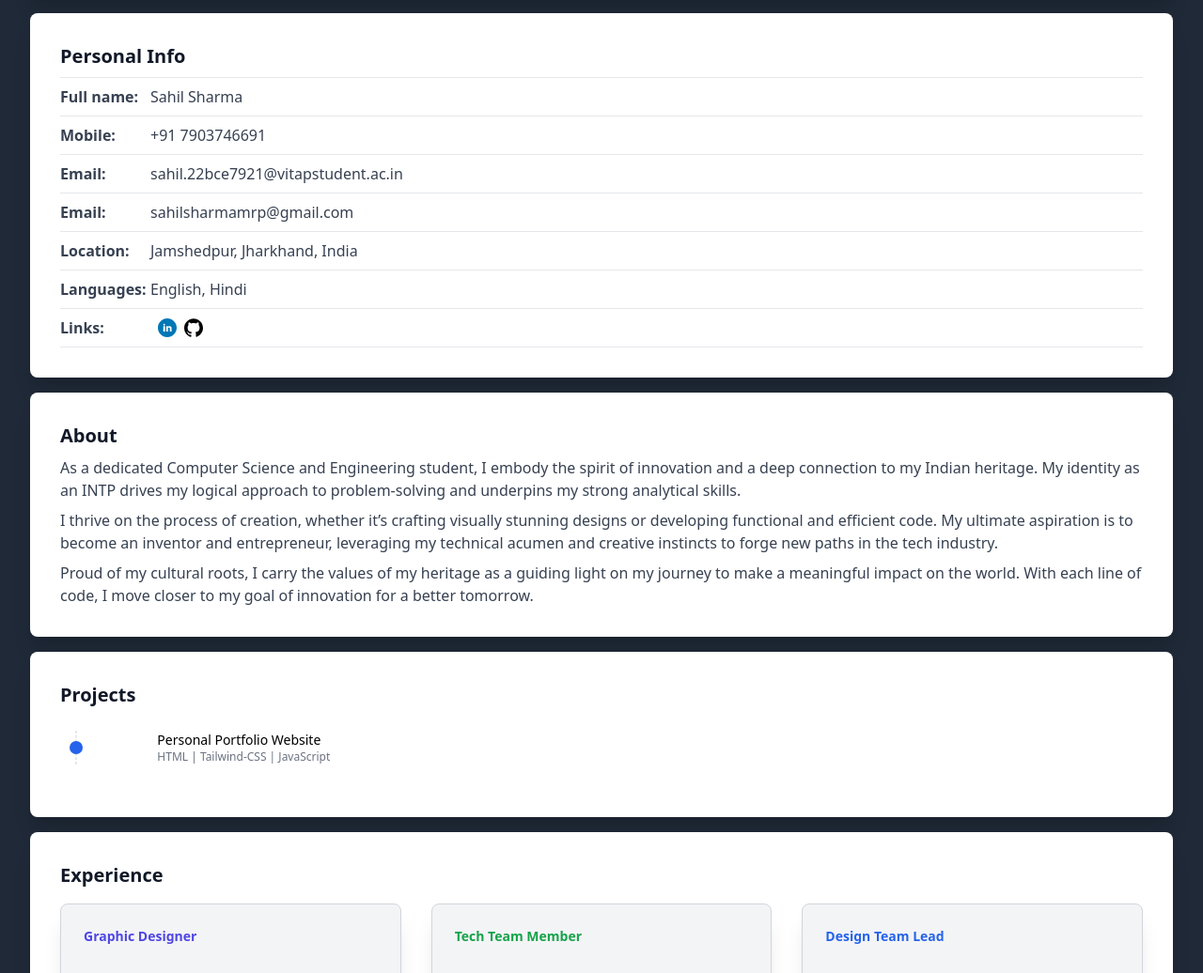
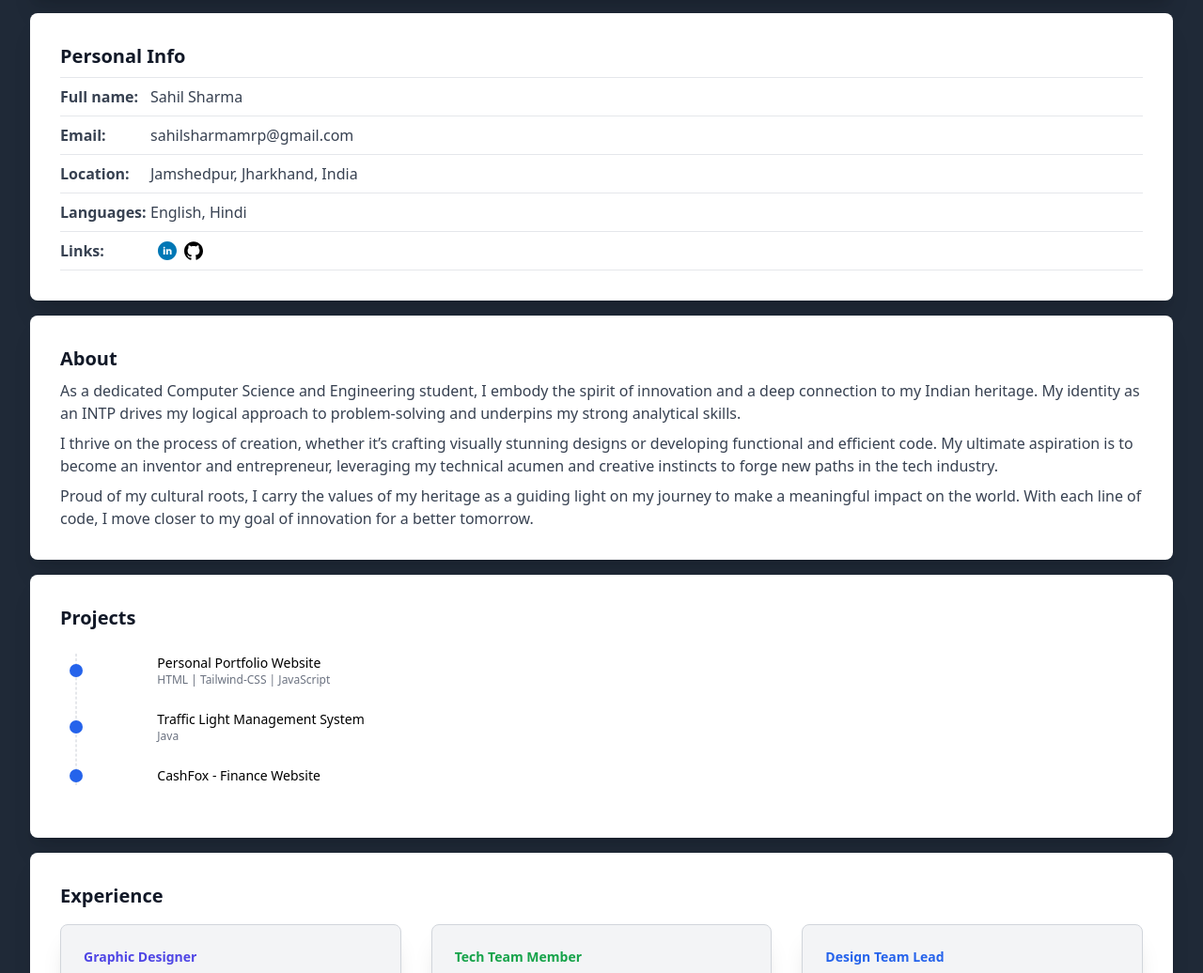
Before and after one commit to Developer-Sahil/About-Me, a plain HTML site: page index.html in a window 1280 px wide. Shown: the part 480-1516 px from the top of the page at 94% size. Drawn offline with nearby package versions, Linux system fonts and the light colour scheme.

Commit message:
Removed contact

```diff
--- a/index.html
+++ b/index.html
@@ -39,14 +39,14 @@
                             <span class="font-bold w-24">Full name:</span>
                             <span class="text-gray-700">Sahil Sharma</span>
                         </li>
-                        <li class="flex border-b py-2">
+                        <!-- <li class="flex border-b py-2">
                             <span class="font-bold w-24">Mobile:</span>
                             <span class="text-gray-700">+91 7903746691</span>
                         </li>
                         <li class="flex border-b py-2">
                             <span class="font-bold w-24">Email:</span>
                             <span class="text-gray-700">sahil.22bce7921@vitapstudent.ac.in</span>
-                        </li>
+                        </li> -->
                         <li class="flex border-b py-2">
                             <span class="font-bold w-24">Email:</span>
                             <span class="text-gray-700">sahilsharmamrp@gmail.com</span>
@@ -97,7 +97,7 @@
                         <!-- end::Timeline item -->
 
                         <!-- start::Timeline item -->
-                        <!-- <div class="flex items-center w-full my-6 -ml-1.5">
+                        <div class="flex items-center w-full my-6 -ml-1.5">
                             <div class="w-1/12 z-10">
                                 <div class="w-3.5 h-3.5 bg-blue-600 rounded-full"></div>
                             </div>
@@ -106,7 +106,7 @@
                                     Traffic Light Management System </p>
                                 <p class="text-xs text-gray-500">Java</p>
                             </div>
-                        </div> -->
+                        </div>
                         <!-- end::Timeline item -->
 
                         <!-- start::Timeline item -->
@@ -135,7 +135,7 @@
                         <!-- end::Timeline item -->
 
                         <!-- start::Timeline item -->
-                        <!-- <div class="flex items-center w-full my-6 -ml-1.5">
+                        <div class="flex items-center w-full my-6 -ml-1.5">
                             <div class="w-1/12 z-10">
                                 <div class="w-3.5 h-3.5 bg-blue-600 rounded-full"></div>
                             </div>
@@ -143,7 +143,7 @@
                                 <p class="text-sm">CashFox - Finance Website </p>
                                 <p class="text-xs text-gray-500"></p>
                             </div>
-                        </div> -->
+                        </div>
                         <!-- end::Timeline item -->
 
                         <!-- start::Timeline item -->
```
